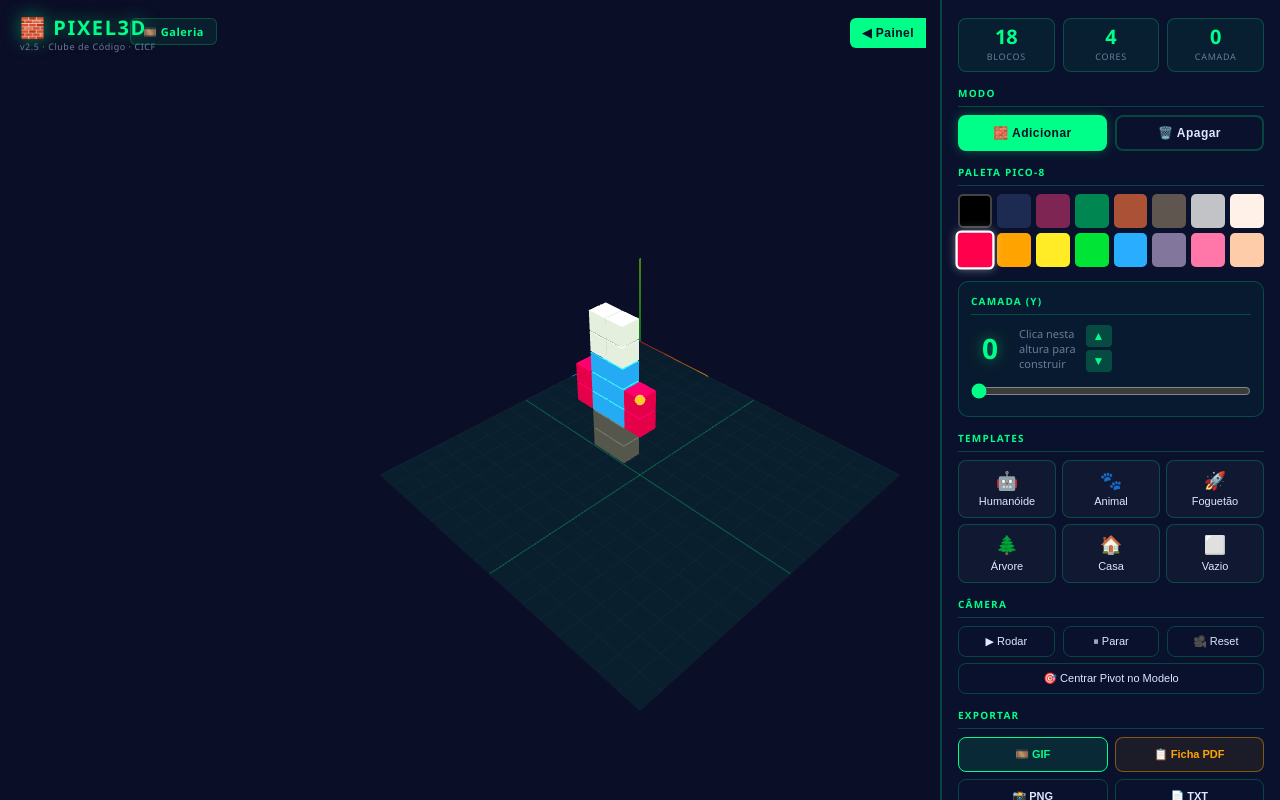
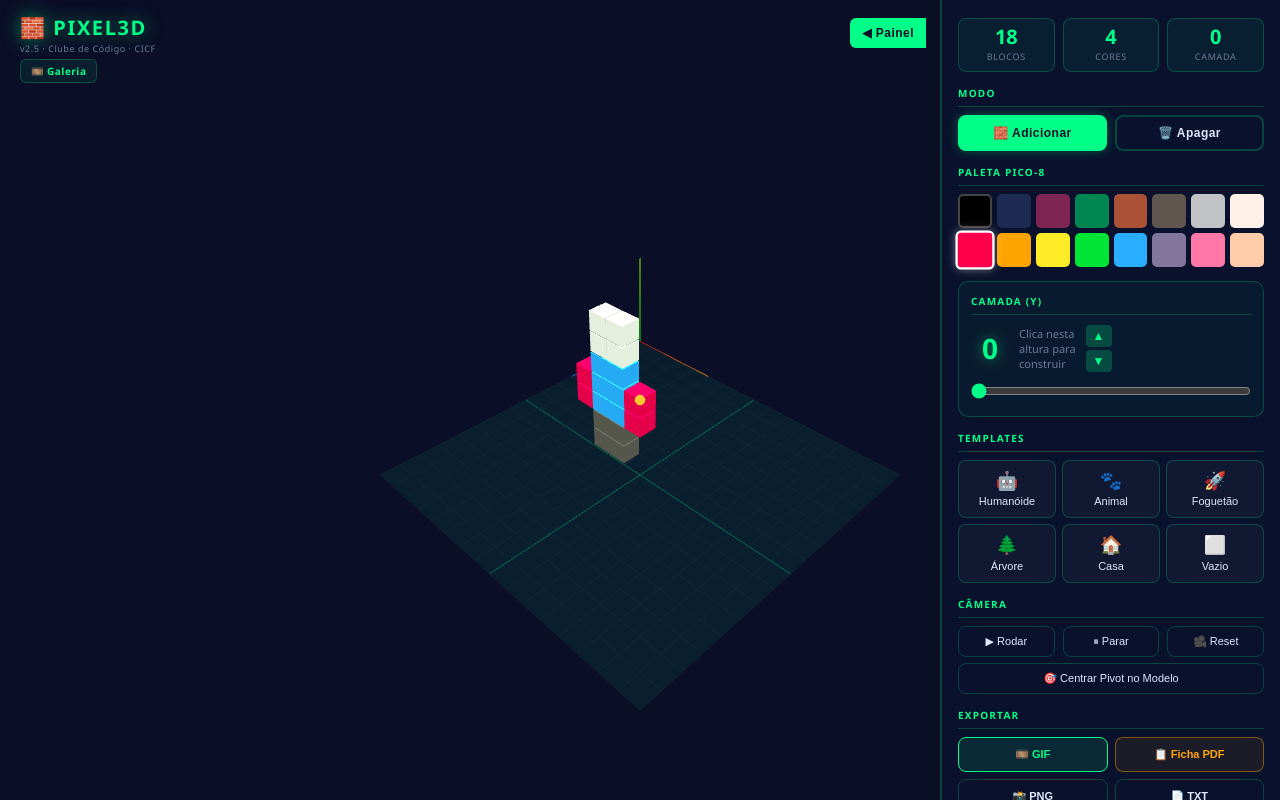
Before and after one commit to centroinovacaocarlosfiolhais/Pixel3D, a website: page index.html in a window 1280 px wide. Drawn offline with nearby package versions, Linux system fonts and the light colour scheme; animation ran at ten frames a second.

Commit message:
index update
ajuste de posição do botão de galeria

```diff
--- a/index.html
+++ b/index.html
@@ -283,7 +283,9 @@
             position: fixed;
             top: 18px; left: 20px;
             z-index: 30;
-            pointer-events: none;
+            display: flex;
+            flex-direction: column;
+            gap: 4px;
         }
         #brand h1 {
             font-size: 20px;
@@ -292,32 +294,31 @@
             color: var(--accent);
             text-shadow: 0 0 18px rgba(0,255,136,0.5);
             line-height: 1;
+            pointer-events: none;
         }
         #brand .version {
             font-size: 9px;
             color: var(--muted);
             letter-spacing: 0.06em;
-            margin-top: 2px;
+            pointer-events: none;
         }
 
-        /* ── Botão Galeria ── */
+        /* ── Botão Galeria — por baixo do logo ── */
         #gallery-link {
-            position: fixed;
-            top: 18px; left: 130px;
-            z-index: 30;
-            display: flex;
+            display: inline-flex;
             align-items: center;
             gap: 5px;
-            padding: 5px 12px;
+            padding: 4px 10px;
             border-radius: 6px;
             border: 1px solid var(--border);
             background: rgba(0,255,136,0.07);
             color: var(--accent);
-            font-size: 11px;
+            font-size: 10px;
             font-weight: 700;
             letter-spacing: 0.05em;
             text-decoration: none;
             transition: background 0.15s, border-color 0.15s;
+            align-self: flex-start;
         }
         #gallery-link:hover {
             background: rgba(0,255,136,0.16);
@@ -364,11 +365,8 @@
 <div id="brand">
     <h1>🧱 PIXEL3D</h1>
     <div class="version">v2.5 · Clube de Código · CICF</div>
+    <a href="/galeria" target="_blank" id="gallery-link">🎞️ Galeria</a>
 </div>
-
-<a href="/galeria" target="_blank" id="gallery-link" title="Abrir Galeria">
-    🎞️ Galeria
-</a>
 
 <button id="toggle-sidebar" onclick="toggleSidebar()">◀ Painel</button>
 
```
